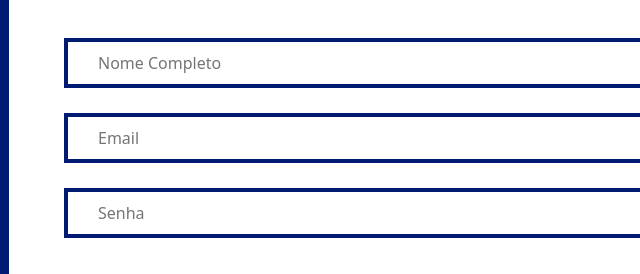
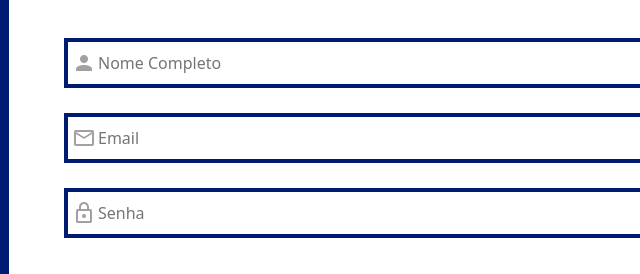
Before and after one commit to aledepaulaaa/prototiporoberta, a plain HTML site: page index.html in a window 1280 px wide. Shown: the part 353-627 px from the top of the page, 509-1149 px from the left. Drawn offline with nearby package versions, Linux system fonts and the light colour scheme; the site is published under a folder, as on GitHub Pages, so addresses that start at the root find nothing.

Commit message:
Importação de ícones do input

```diff
--- a/assets/css/style.css
+++ b/assets/css/style.css
@@ -179,17 +179,17 @@ body{
         border-radius: 30px;
     }
     .input-nome{
-        background-image: url(/assets/img/user_input.png);
+        background-image:url(../img/user_input.png);
         background-repeat: no-repeat;
         background-position: 4px;
     }
     .input-email{
-        background-image: url(/assets/img/email_input.png);
+        background-image: url(../img/email_input.png);
         background-repeat: no-repeat;
         background-position: 4px;
     }
     .input-pass{
-        background-image: url(/assets/img/pass_input.png);
+        background-image: url(../img/pass_input.png);
         background-repeat: no-repeat;
         background-position: 4px;
     }
```
